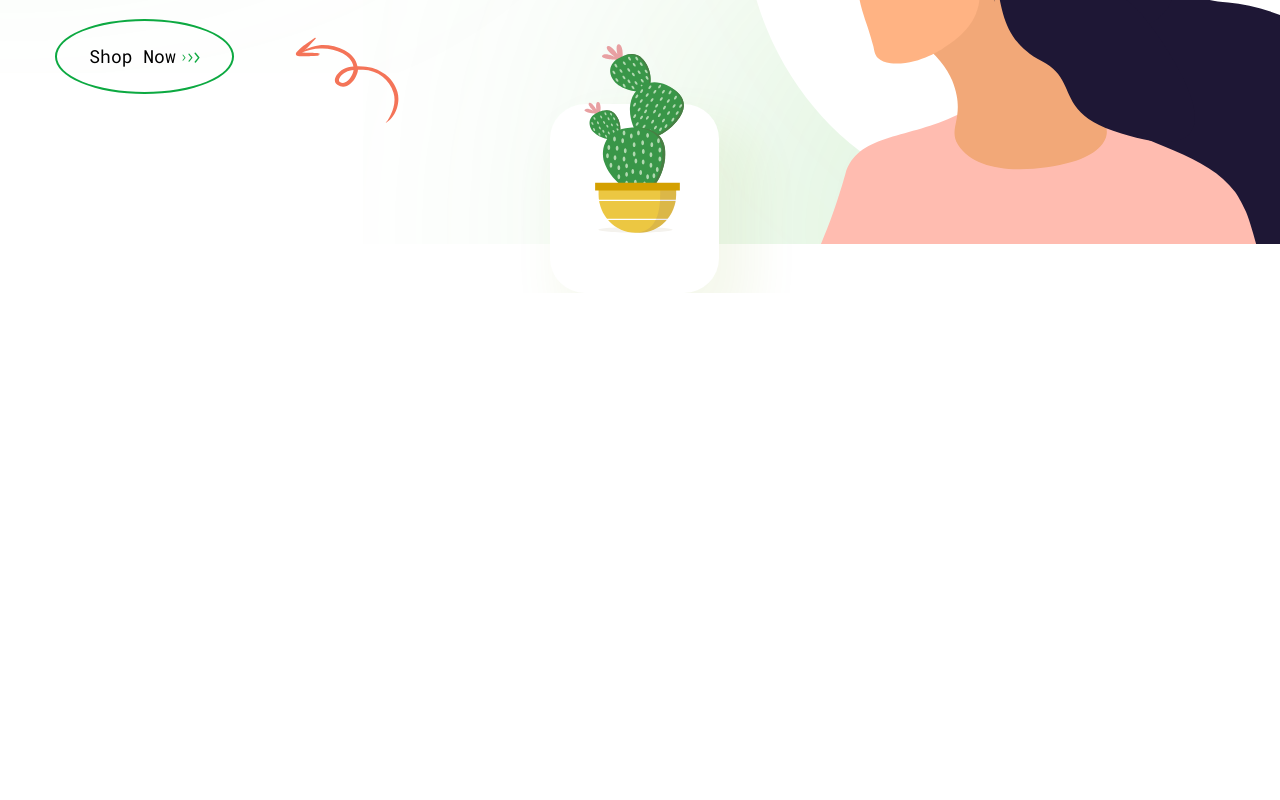
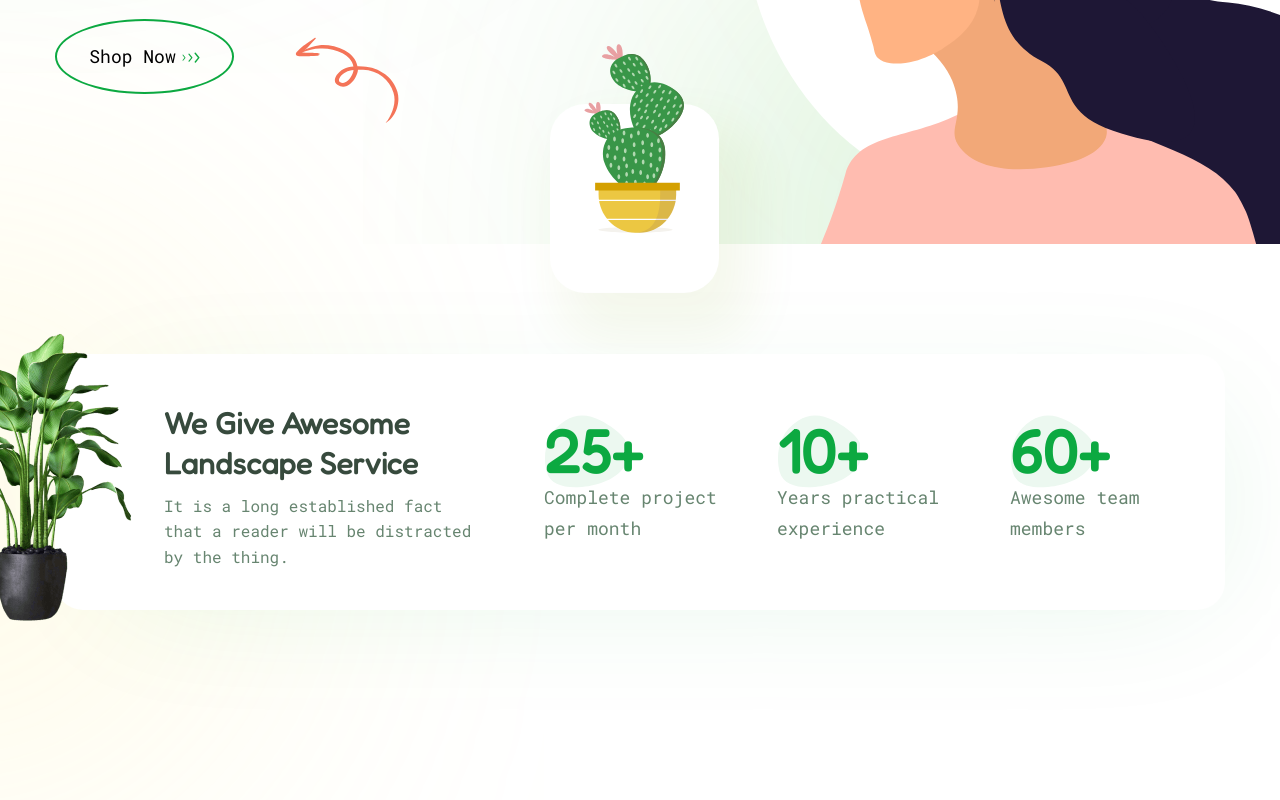
Before and after one commit to MIRZOULUGBEK9008/hobby-selfmade, a React (Vite) app: page / in a window 1280 px wide. Shown: the part 656-1456 px from the top of the page. Before the commit the page ends 949 px from the top, so only its background shows below. Built offline with nearby package versions, Linux system fonts and the light colour scheme.

Commit message:
Add section-statistic

```diff
--- /dev/null
+++ b/src/components/main-content/IndexStatistic.jsx
@@ -0,0 +1,40 @@
+import React from 'react'
+import IndexStatisticFlowerBg from '../../img/section-statistic-flower-bg.png'
+import IndexStatisticFlowerBgResponsive from '../../img/section-statistic-flower-bg@2x.png'
+import IndexStatisticBlurBg from '../../img/section-statistic-blur-bg-min.svg'
+
+function IndexStatistic() {
+  const indexStatistic = [
+    {id: 1, detail: "25+", term: "Complete project per month"},
+    {id: 2, detail: "10+", term: "Years practical experience"},
+    {id: 3, detail: "60+", term: "Awesome team members"},
+  ]
+  return (
+    <section className='index-statistic'>
+    <div className="index-statistic__container container">
+    <div className="index-statistic__index-info index-info">
+    <div className="index-info__content">
+    <h2 className="index-info__title title">We give awesome landscape service</h2>
+    <p className="index-info__description">It is a long established fact that a reader will be distracted by the thing.</p>
+    </div>
+    <dl className="index-info__statistic-list statistic-list">
+    {
+      indexStatistic.map((statistic) => {
+        return (
+          <div className="statistic-list__detail-term-wrapper" key={statistic.id}>
+          <dd className="statistic-list__detail">{statistic.detail}</dd>
+          <dt className="statistic-list__term">{statistic.term}</dt>
+          </div>
+          )
+        })
+      }
+      </dl>
+      </div>
+      <img className="index-statistic__flower" src={IndexStatisticFlowerBg} width="289" height="350" alt="Flower" srcSet={`${IndexStatisticFlowerBg} 1x, ${IndexStatisticFlowerBgResponsive} 2x`} />
+      </div>
+      <img className="index-statistic__blur-bg" src={IndexStatisticBlurBg} alt="" aria-hidden="true" />
+      </section>
+      )
+    }
+
+    export default IndexStatistic
--- a/src/components/main-content/MainContent.jsx
+++ b/src/components/main-content/MainContent.jsx
@@ -1,9 +1,10 @@
 import React from 'react'
+import IndexStatistic from './IndexStatistic'
 
 function MainContent() {
   return (
     <main className='main-content'>
-
+    <IndexStatistic/>
     </main>
     )
   }
--- a/src/styles/styles.css
+++ b/src/styles/styles.css
@@ -8,6 +8,9 @@
   --grey: #678570;
   --black: #374a3d;
   --white: #fff;
+
+  --fredoka: "Fredoka", "Arial", sans-serif;
+  --mono: "Roboto Mono", "Arial", sans-serif;
 }
 
 /* LOADER */
@@ -67,7 +70,7 @@ body {
   height: 100%;
   background-color: var(--white);
   color: var(--grey);
-  font-family: "Roboto Mono", "Arial", sans-serif;
+  font-family: var(--mono);
   font-size: 18px;
   line-height: 1.7;
   padding: 0;
@@ -128,8 +131,9 @@ img {
   color: var(--black);
   font-size: 36px;
   line-height: 1.2;
-  font-family: "Fredoka", "Arial", sans-serif;
-  font-weight: 400;
+  font-family: var(--fredoka);
+  font-weight: 700;
+  text-transform: capitalize;
 }
 
 
@@ -210,6 +214,7 @@ img {
   background-image: url(../img/index-hero-bg-min.svg), url(../img/index-header-flower-bg-min.svg);
   background-repeat: no-repeat, no-repeat;
   background-position: calc(50% + 85px) calc(47% + 10px), calc(50% - 700px) top;
+  margin-bottom: 55px;
 }
 
 /* SITE-HEADER  */
@@ -311,3 +316,105 @@ img {
 .hero__cactus-img {
   transform: translateY(-60px);
 }
+
+
+/* INDEX-STATISTIC */
+.index-statistic {
+  position: relative;
+}
+.index-statistic__container {
+  position: relative;
+  padding-top: 55px;
+  padding-bottom: 70px;
+}
+
+.index-statistic__index-info {
+  display: flex;
+  align-items: center;
+  justify-content: flex-end;
+  padding: 40px;
+  padding-top: 50px;
+  background-color: var(--white);
+  border-radius: 28px;
+  box-shadow: 23px 19px 138px -45px rgba(12, 169, 65, 0.13);
+}
+
+.index-info__content {
+  width: 100%;
+  max-width: 311px;
+  margin: 0 auto;
+  display: flex;
+  flex-direction: column;
+  align-items: flex-start;
+}
+
+.index-info__title {
+  margin-bottom: 9px;
+  font-size: 30px;
+  line-height: 1.33;
+}
+
+.index-info__description {
+  margin: 0;
+  font-size: 16px;
+  line-height: 1.6;
+}
+
+.index-info__statistic-list {
+  display: flex;
+  align-items: flex-start;
+}
+
+.statistic-list__detail-term-wrapper {
+  display: flex;
+  flex-direction: column;
+  align-items: flex-start;
+  width: 175px;
+}
+
+.statistic-list__detail-term-wrapper:not(:last-child) {
+  margin-right: 58px;
+}
+
+.statistic-list__detail {
+  position: relative;
+  display: flex;
+  align-items: center;
+  margin: 0;
+  margin-bottom: 10px;
+  font-family: var(--fredoka);
+  font-size: 60px;
+  line-height: 0.7;
+  font-weight: 800;
+  color: var(--green);
+  z-index: 100;
+}
+
+.statistic-list__detail::before {
+  position: absolute;
+  z-index: -1;
+  content: "";
+  background-image: url(../img/dt-bg-min.svg);
+  height: 73px;
+  width: 83px;
+  background-repeat: no-repeat;
+  background-position: center left;
+  background-size: cover;
+}
+
+.index-statistic__flower {
+  position: absolute;
+  top: 0;
+  left: -144px;
+  width: 289px;
+  height: 350px;
+  object-fit: cover;
+  object-position: center;
+}
+
+.index-statistic__blur-bg {
+  position: absolute;
+  top: -100%;
+  left: calc(50% - 1300px);
+  z-index: -1;
+}
```
